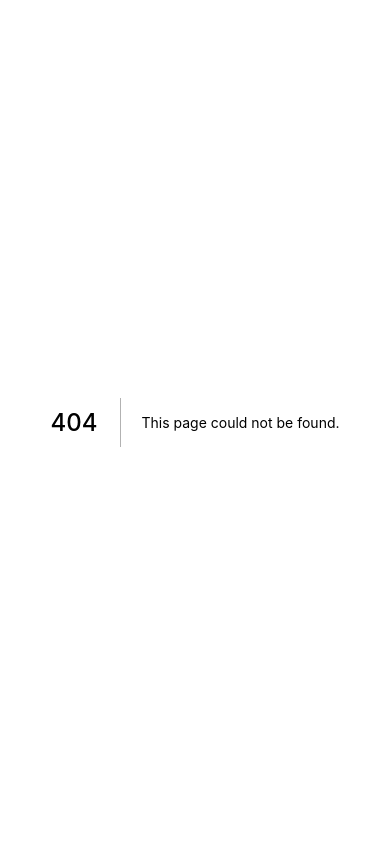
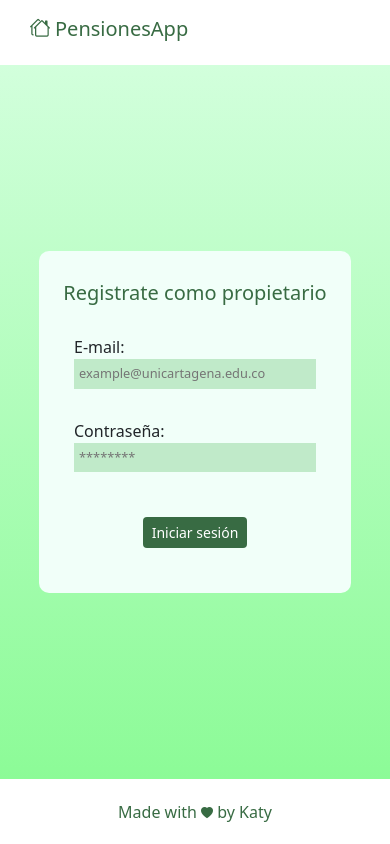
Before and after one commit to katy-paola/pensiones-app, a Next.js app: page /home-owner/login in a window 390 px wide. Before the commit this address had no page. Built offline with nearby package versions, Linux system fonts and the light colour scheme.

Commit message:
💄 vista login responsive

```diff
--- a/components/FormLogin.jsx
+++ b/components/FormLogin.jsx
@@ -38,7 +38,7 @@ const FormLogin = () => {
               </Link>
             </div>
             <div className="d-flex as--homeowner">
-              <Link href="#">
+              <Link href="/home-owner/login">
                 <a>Registrarme como propietario</a>
               </Link>
             </div>
--- a/package.json
+++ b/package.json
@@ -21,6 +21,8 @@
     "react-dom": "18.2.0"
   },
   "devDependencies": {
+    "@types/node": "18.11.9",
+    "@types/react": "18.0.25",
     "eslint": "^8.24.0",
     "eslint-config-next": "12.3.1",
     "eslint-config-prettier": "^8.5.0",
--- /dev/null
+++ b/pages/home-owner/login.jsx
@@ -0,0 +1,74 @@
+import { useAuthState } from '../../context/authContext';
+import { ROL } from '../../model/rol.enum';
+import Header from '../../components/Header';
+import Footer from '../../components/Footer';
+
+export default function Login() {
+  const { login } = useAuthState();
+
+  const loginAsHomeowner = () => {
+    login(ROL.HOMEOWNER);
+  };
+
+  return (
+    <>
+      <div className="grid-container-login">
+        <Header></Header>
+        {/* <Content></Content> */}
+        <main className="content">
+          <div className="d-flex login">
+            <div className="d-flex welcome">
+              <h1>Registrate como propietario</h1>
+            </div>
+            <div className="d-flex form">
+              <div className="d-flex principal">
+                <div className="email">
+                  <label htmlFor="email" className="label">
+                    E-mail:
+                  </label>
+                  <input
+                    type="text"
+                    className="input"
+                    placeholder="example@unicartagena.edu.co"
+                  />
+                </div>
+                <div className="password">
+                  <label htmlFor="password" className="label">
+                    Contraseña:
+                  </label>
+                  <input
+                    type="password"
+                    className="input"
+                    placeholder="********"
+                  />
+                </div>
+                <div className="d-flex sign--in">
+                  <button
+                    type="button"
+                    onClick={loginAsHomeowner}
+                    className="btn btn-sm"
+                  >
+                    Iniciar sesión
+                  </button>
+                </div>
+              </div>
+            </div>
+          </div>
+        </main>
+        <Footer></Footer>
+      </div>
+    </>
+    /* <div className="grid-container">
+      <header></header>
+      <main>
+        <button onClick={() => login(ROL.STUDENT)}>
+          Entrar como estudiante
+        </button>
+        <button onClick={() => login(ROL.HOMEOWNER)}>
+          Entrar como Propietario
+        </button>
+      </main>
+      <footer></footer>
+    </div> */
+  );
+}
--- a/pages/index.jsx
+++ b/pages/index.jsx
@@ -40,7 +40,9 @@ export default function Home() {
       </h1>
       <button onClick={() => signOut()}>Cerrar sesión</button>
       <main>
-        <h2>¡Bienvenido {session.user.name}!</h2>
+        <h2>
+          ¡Bienvenido {session.user.name}! {session.user.id}
+        </h2>
       </main>
     </div>
   );
--- a/styles/login.css
+++ b/styles/login.css
@@ -16,6 +16,7 @@
 
 .login {
   width: 50%;
+  min-width: 300px;
   height: auto;
   background: #f1fff9;
   border-radius: 10px;
@@ -93,3 +94,37 @@
 .no--account p {
   margin: 0;
 }
+
+@media (max-width: 940px) {
+  .login {
+    margin: 50px auto;
+  }
+  .form {
+    flex-direction: column;
+    gap: 30px;
+  }
+}
+
+@media (max-width: 600px) {
+  .login {
+    width: 70%;
+  }
+}
+
+@media (max-width: 415px) {
+  .login {
+    width: 80%;
+  }
+  .welcome h1 {
+    font-size: 20px;
+  }
+}
+
+@media (max-width: 375px) {
+  .login {
+    width: 90%;
+  }
+  .welcome h1 {
+    font-size: 16px;
+  }
+}
```
Also changed, not shown: pages/api/auth/[...nextauth].js (+20 -0 lines), pages/auth/new-user.jsx (added, +9 -0 lines), tsconfig.json (added, +30 -0 lines), 1 other file (tests, documents, lock files or other folders).
